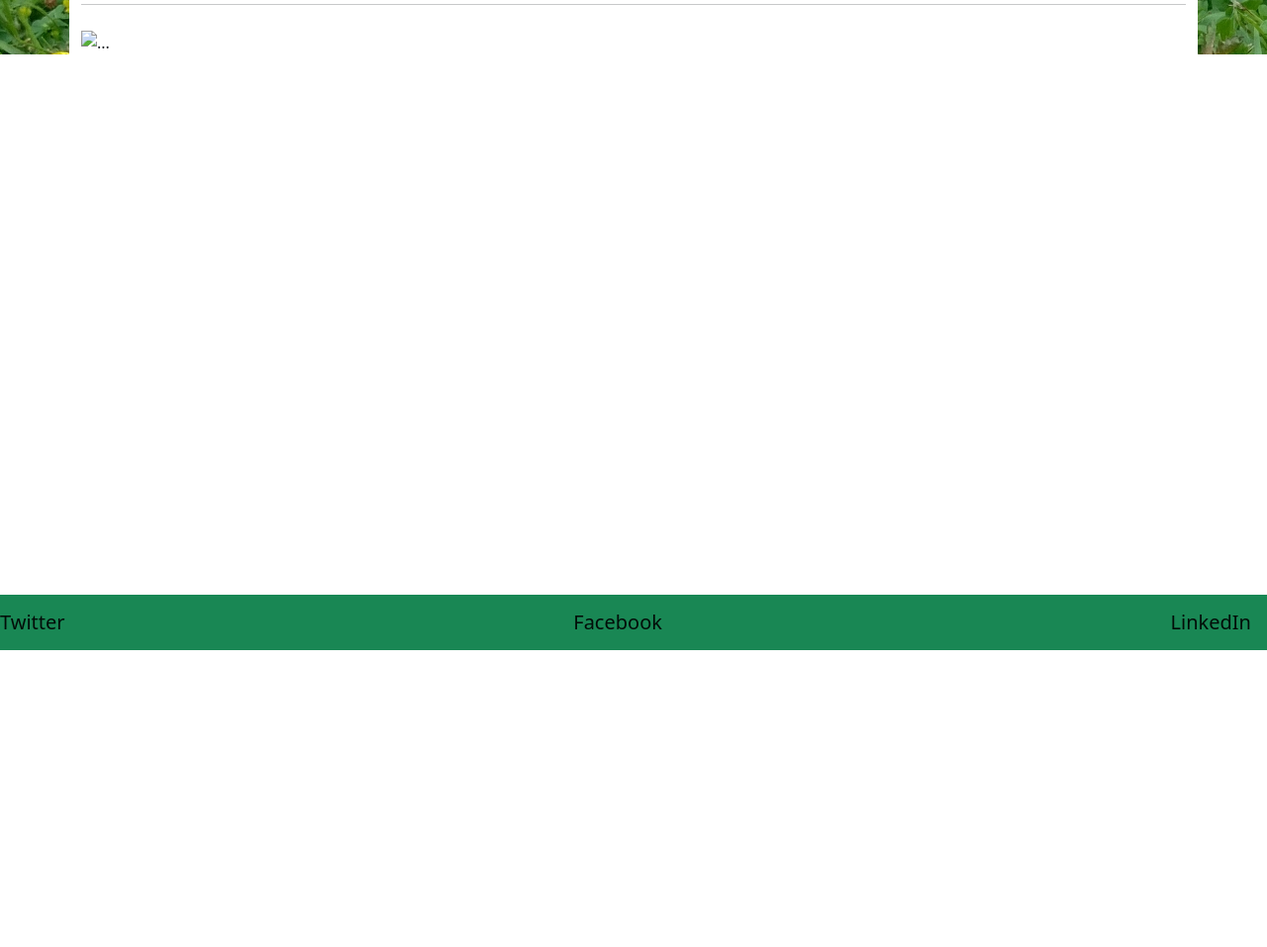
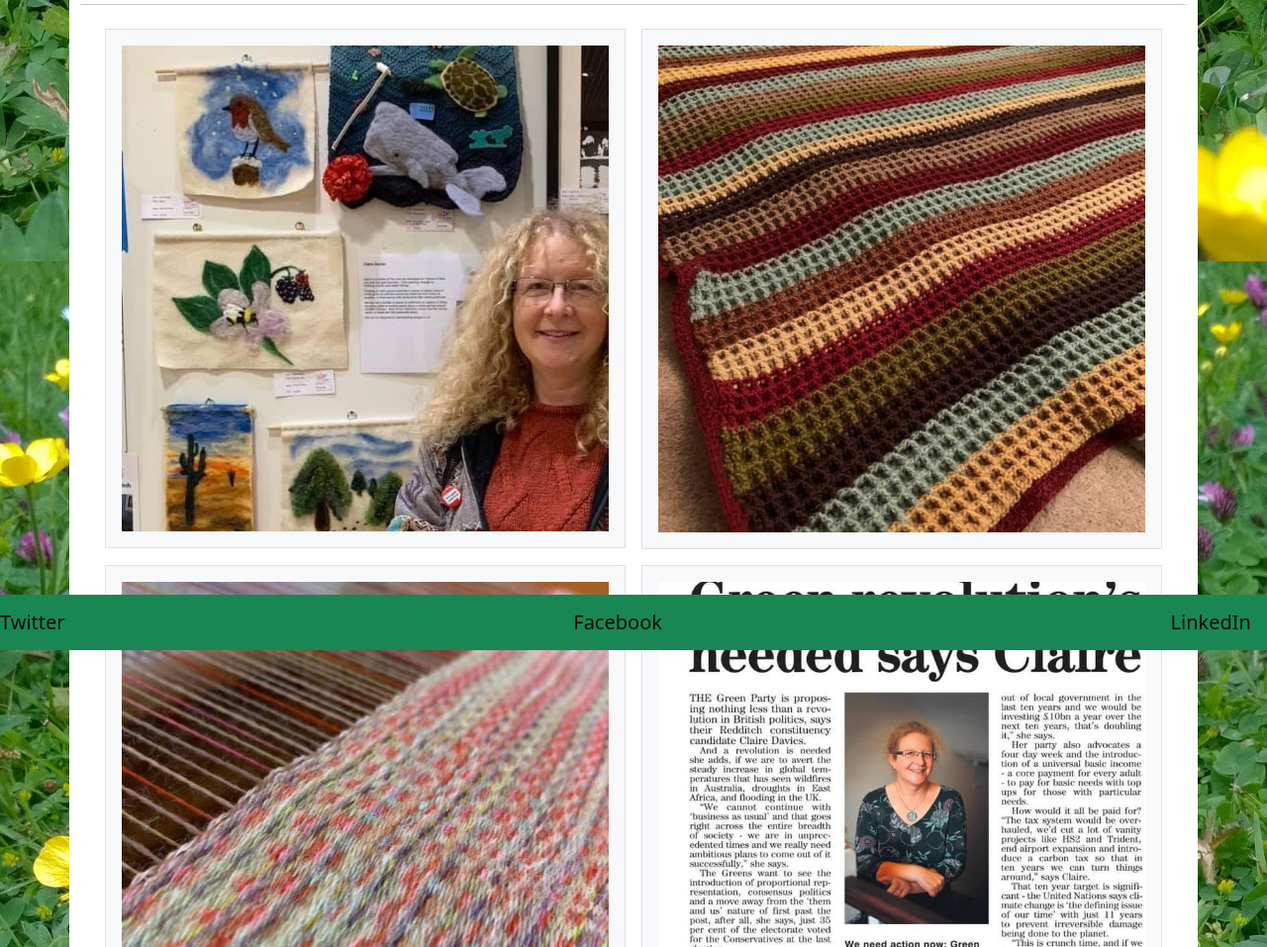
Before and after one commit to ClaireMDavies/portfolio, a plain HTML site: page portfolio.html in a window 1280 px wide. Shown: the part 143-1100 px from the top of the page at 99% size. Before the commit the page ends 800 px from the top, so only its background shows below. Drawn offline with nearby package versions, Linux system fonts and the light colour scheme.

Commit message:
creating responsive columns and rows for portfolio page

```diff
--- a/portfolio.html
+++ b/portfolio.html
@@ -1,18 +1,22 @@
 <!DOCTYPE html>
 <html lang="en">
+
 <head>
   <meta charset="UTF-8">
   <meta name="viewport" content="width=device-width, initial-scale=1.0">
   <!--Bootstrap link added-->
-    <link href="https://cdn.jsdelivr.net/npm/bootstrap@5.0.0-beta1/dist/css/bootstrap.min.css" rel="stylesheet" integrity="sha384-giJF6kkoqNQ00vy+HMDP7azOuL0xtbfIcaT9wjKHr8RbDVddVHyTfAAsrekwKmP1" crossorigin="anonymous">
+  <link href="https://cdn.jsdelivr.net/npm/bootstrap@5.0.0-beta1/dist/css/bootstrap.min.css" rel="stylesheet"
+    integrity="sha384-giJF6kkoqNQ00vy+HMDP7azOuL0xtbfIcaT9wjKHr8RbDVddVHyTfAAsrekwKmP1" crossorigin="anonymous">
   <link href="style/style.css" rel="stylesheet">
   <title>Portfolio</title>
 </head>
+
 <body>
   <nav class="navbar navbar-expand-lg navbar-light bg-success">
     <div class="container-fluid">
       <a class="navbar-brand" href="#">Claire Davies</a>
-          <button class="navbar-toggler" type="button" data-bs-toggle="collapse" data-bs-target="#navbarTogglerDemo02" aria-controls="navbarTogglerDemo02" aria-expanded="false" aria-label="Toggle navigation">
+      <button class="navbar-toggler" type="button" data-bs-toggle="collapse" data-bs-target="#navbarTogglerDemo02"
+        aria-controls="navbarTogglerDemo02" aria-expanded="false" aria-label="Toggle navigation">
         <span class="navbar-toggler-icon"></span>
       </button>
       <div class="collapse navbar-collapse" id="navbarTogglerDemo02">
@@ -21,10 +25,10 @@
             <a class="nav-link " href="index.html">About me</a>
           </li>
           <li class="nav-item">
-                <a class="nav-link active" aria-current="page"  href="portfolio.html">Portfolio</a>
+            <a class="nav-link active" aria-current="page" href="portfolio.html">Portfolio</a>
           </li>
           <li class="nav-item">
-                <a class="nav-link" href="contact.html" >Contact</a>
+            <a class="nav-link" href="contact.html">Contact</a>
           </li>
         </ul>
       </div>
@@ -38,12 +42,69 @@
           <div class="jumbotron">
             <h1 class="display-4">Portfolio</h1>
             <hr class="my-4">
-                <img src="..." class="img-fluid" alt="...">
+            <!--Added in responsive row and column gutters-->
+            <div class="container">
+              <div class="row row-cols-1 row-cols-lg-2 g-2 g-lg-3">
+                <div class="col">
+                  <div class="p-3 border bg-light">
+                    <img src="assets/exhibit.JPG" class="img-fluid" max width=500px alt="art exhibit">
+                  </div>
+                </div>
+                <div class="col">
+                  <div class="p-3 border bg-light">
+                    <img src="assets/waffle.JPG" class="img-fluid" max width=500px alt="crocheted waffle blanket">
+                  </div>
+                </div>
+                <div class="col">
+                  <div class="p-3 border bg-light">
+                    <img src="assets/weaving.JPG" class="img-fluid" max width=500px alt="close-up of woven fabric on loom">
+                  </div>
+                </div>
+                <div class="col">
+                  <div class="p-3 border bg-light">
+                    <img src="assets/election.JPG" class="img-fluid" max width=500px alt="newspaper article about general election">
+                  </div>
+                </div>
+                <div class="col">
+                  <div class="p-3 border bg-light">
+                    <img src="assets/spinning.JPG" class="img-fluid" max width=500px alt="spinning wool on spinning wheel">
+                  </div>
+                </div>
+                <div class="col">
+                  <div class="p-3 border bg-light">
+                    <img src="assets/family.JPG" class="img-fluid" max width=500px alt="family and dog sat on wall">
                   </div>
                 </div>
               </div>
             </div>
+
+
+
+            <!--<div class="container-fluid">
+              <div class="row">
+                <div class="col-sm-12 col-md-6">
+                  <a href="https://placeholder.com"><img src="https://via.placeholder.com/300"></a>
                 </div>
+                <div class="col-sm-12 col-md-6">
+                  <a href="https://placeholder.com"><img src="https://via.placeholder.com/300"></a>
+                </div>
+              </div>
+              <div class="row">
+                <div class="col-sm-12 col-md-6">
+                  <a href="https://placeholder.com"><img src="https://via.placeholder.com/300"></a>
+                </div>
+                <div class="col-sm-12 col-md-6">
+                  <a href="https://placeholder.com"><img src="https://via.placeholder.com/300"></a>
+                </div>
+              </div>
+            </div>-->
+          </div>
+        </div>
+
+      </div>
+    </div>
+  </div>
+
   <!--added navbar at bottom with social media links-->
   <nav class="navbar fixed-bottom navbar-light bg-success">
     <a class="navbar-brand" href="https://twitter.com/AislingDezines">Twitter</a>
@@ -56,4 +117,5 @@
     integrity="sha384-ygbV9kiqUc6oa4msXn9868pTtWMgiQaeYH7/t7LECLbyPA2x65Kgf80OJFdroafW"
     crossorigin="anonymous"></script>
 </body>
+
 </html>
--- a/style/style.css
+++ b/style/style.css
@@ -2,9 +2,6 @@
     color: green;
 }
 
-.nav-link {
-    color: white;
-}
 
 .hero-image {
     background-image: url("../assets/meadow.jpg"); /* The image used */
@@ -17,3 +14,7 @@
     background-color: white;
 
 }
+
+.col-sm-12 {
+    float: inline-end;
+}
```
Also changed, not shown: assets/election.JPG (added), assets/exhibit.JPG (added), assets/family.JPG (added), assets/spinning.JPG (added), assets/waffle.JPG (added), assets/weaving.JPG (added). Lines whose indentation alone changed are shown as unchanged.
